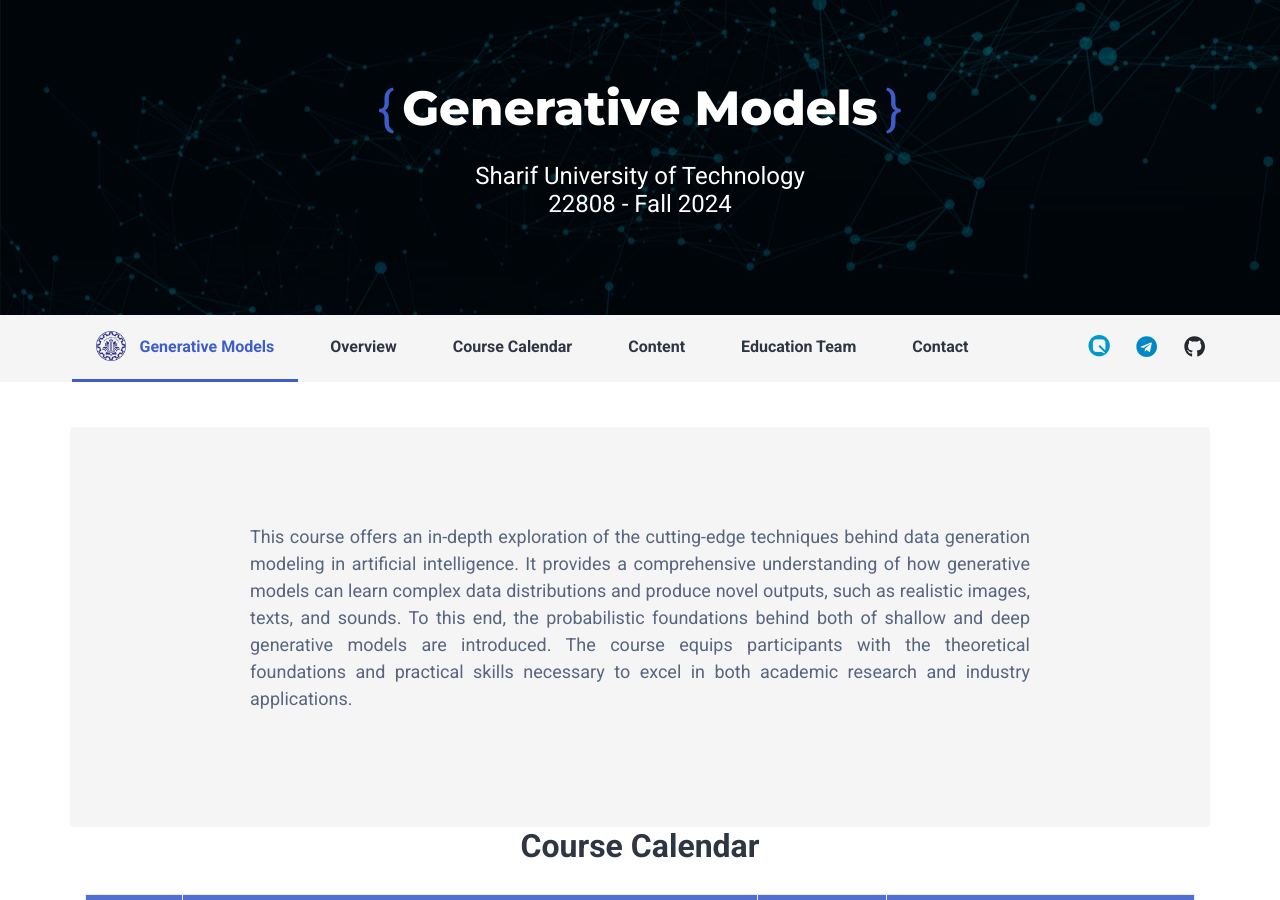
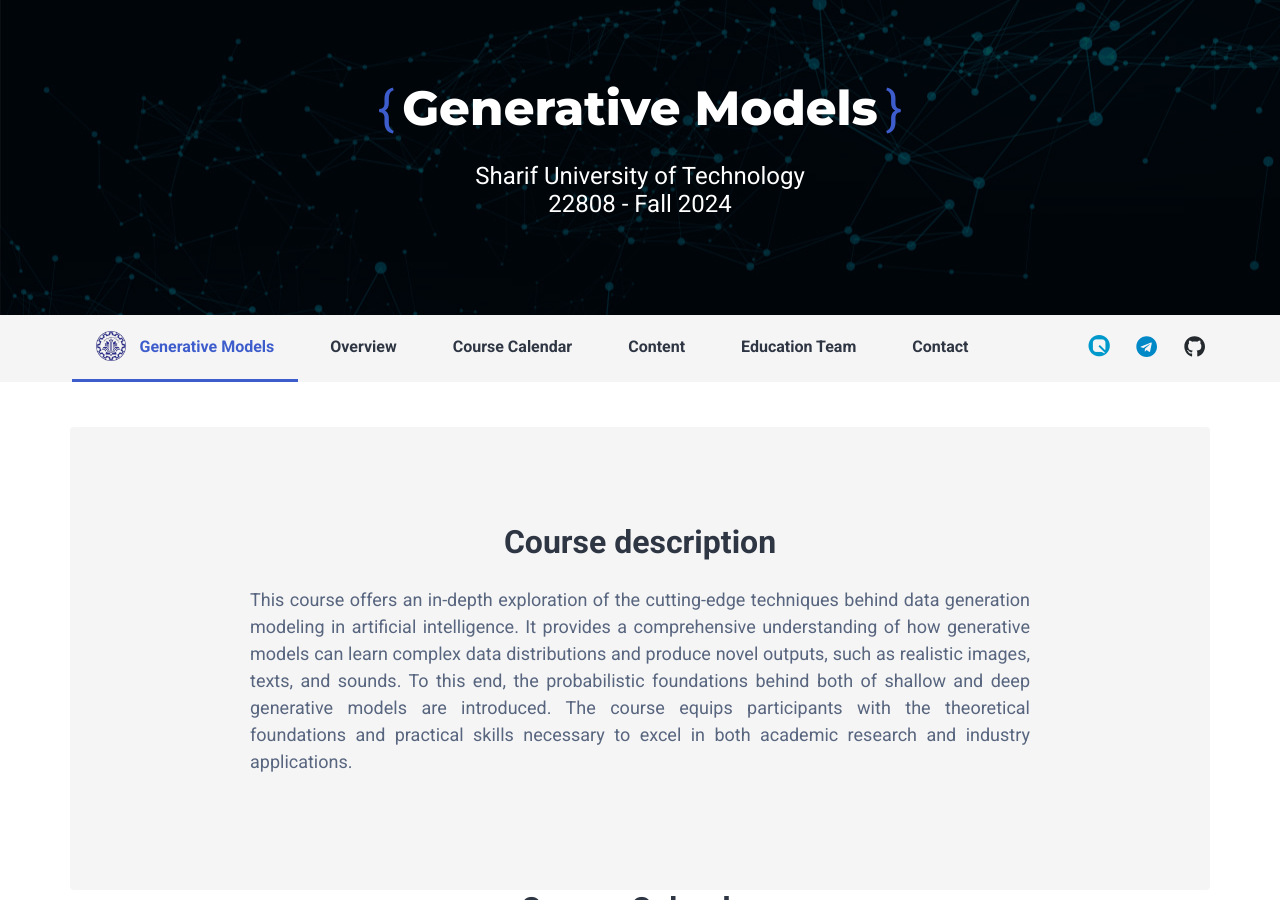
Before and after one commit to Sharif-CS-GenerativeModels/Sharif-CS-GenerativeModels.github.io, a Jekyll site: the page built from index.html, in a window 1280 px wide and 900 px high. Built offline with Jekyll 4.4.1, drawn with Linux system fonts in a browser that asks for light colours; some web fonts are replaced; comment, search, counter and statistics services are not loaded.

Commit message:
Update overview.yml

```diff
--- a/_data/overview.yml
+++ b/_data/overview.yml
@@ -1,2 +1,2 @@
-title:
+title: Course description
 content: "This course offers an in-depth exploration of the cutting-edge techniques behind data generation modeling in artificial intelligence. It provides a comprehensive understanding of how generative models can learn complex data distributions and produce novel outputs, such as realistic images, texts, and sounds. To this end, the probabilistic foundations behind both of shallow and deep generative models are introduced. The course equips participants with the theoretical foundations and practical skills necessary to excel in both academic research and industry applications."
```
